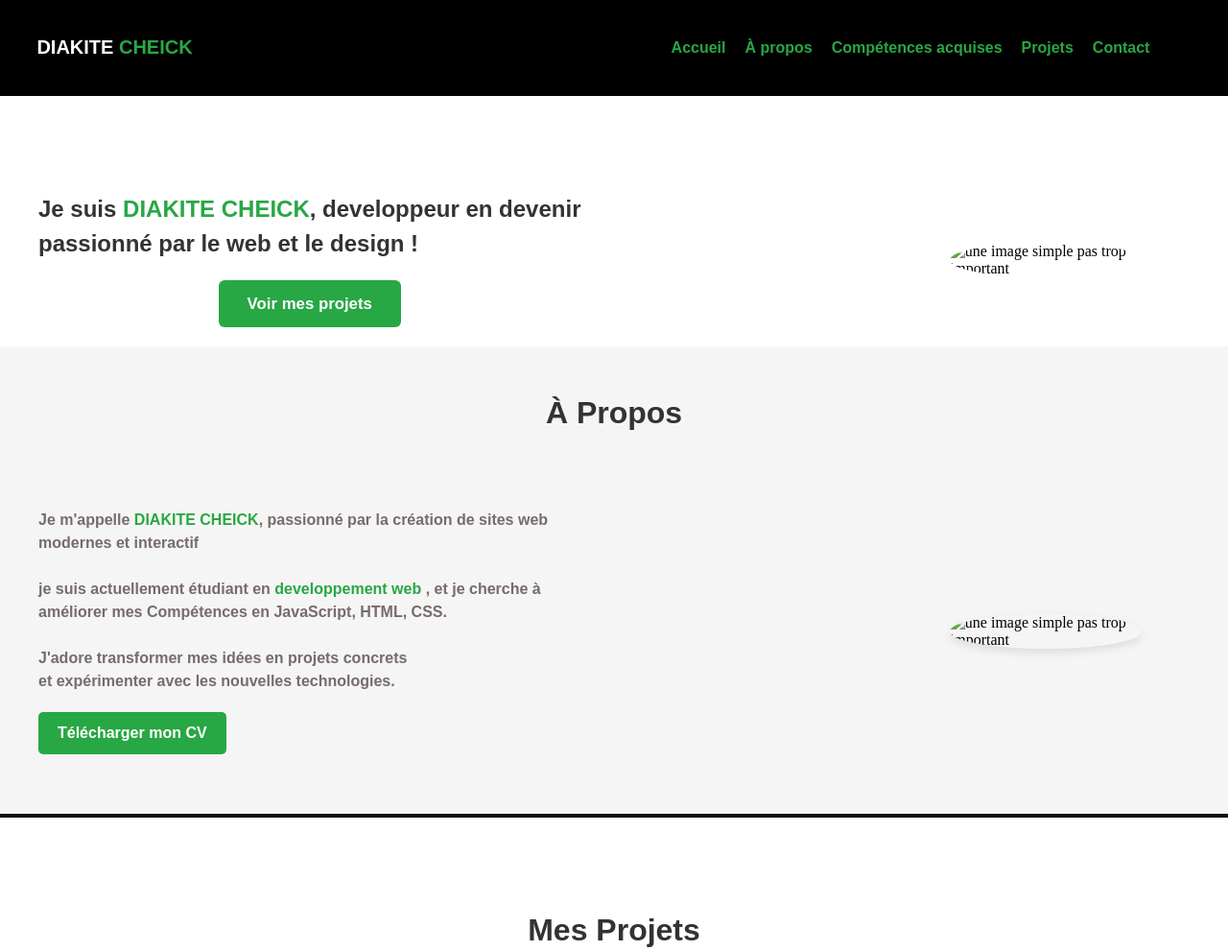
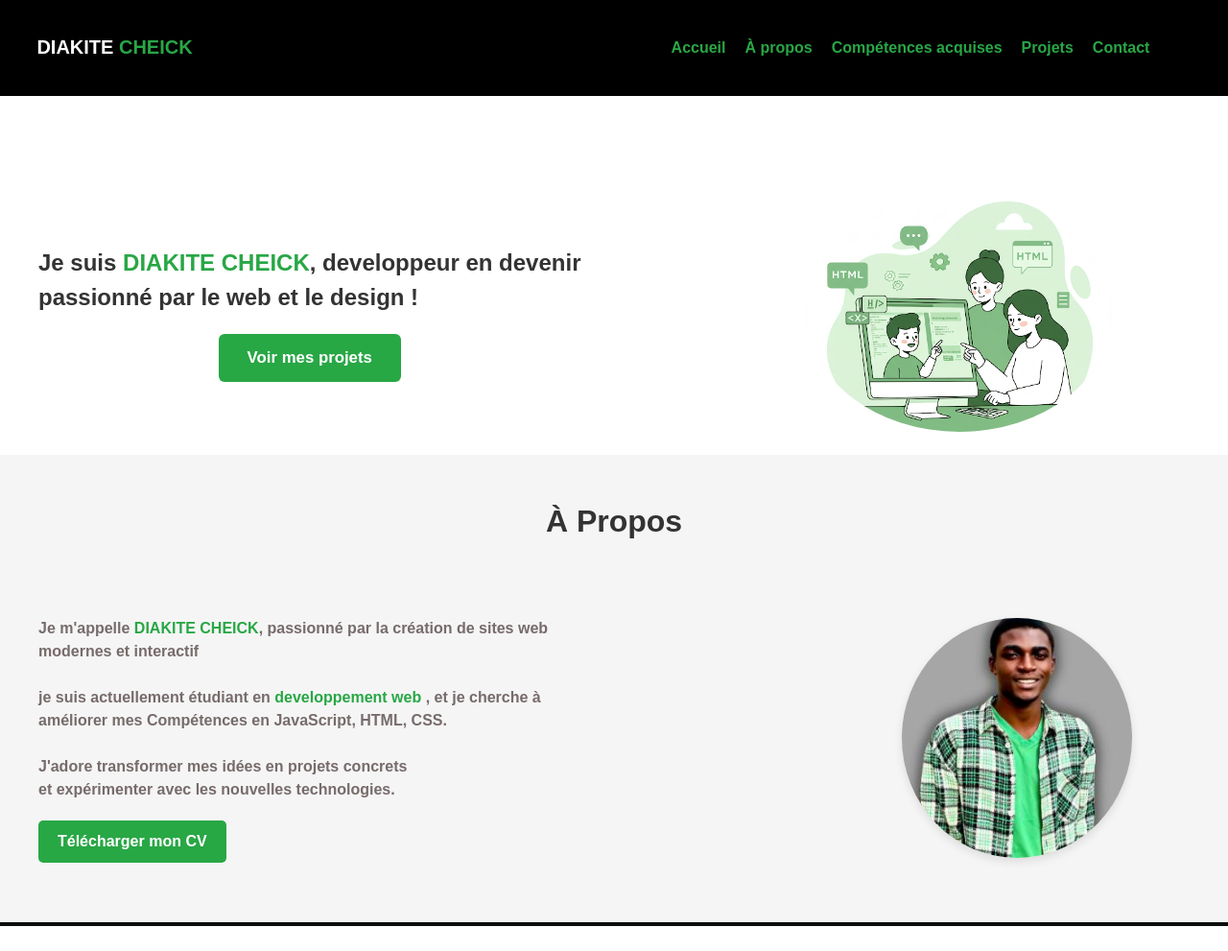
Before and after one commit to Cheick-75/Cheick-75.github.io, a plain HTML site: page index.html in a window 1280 px wide. Shown: the top 991 px of the page at 96% size. Drawn offline with Linux system fonts and the light colour scheme.

Commit message:
Update index.html

```diff
--- a/index.html
+++ b/index.html
@@ -53,7 +53,7 @@
                 </div>
 
                 <div class="image">
-                    <img src="images/image1.png" alt="une image simple pas trop important">
+                    <img src="image1.png" alt="une image simple pas trop important">
                 </div>
             </div>
         </section>
@@ -75,7 +75,7 @@
         </div>
 
         <div class="image">
-            <img src="images/ma_photo.jpeg" alt="une image simple pas trop important">
+            <img src="ma_photo.jpeg" alt="une image simple pas trop important">
         </div>
     </div>
 </section>
```
